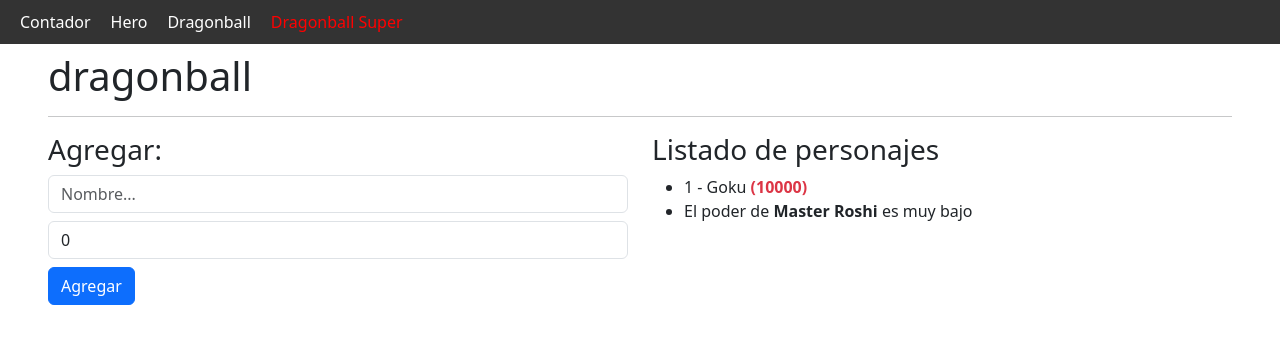
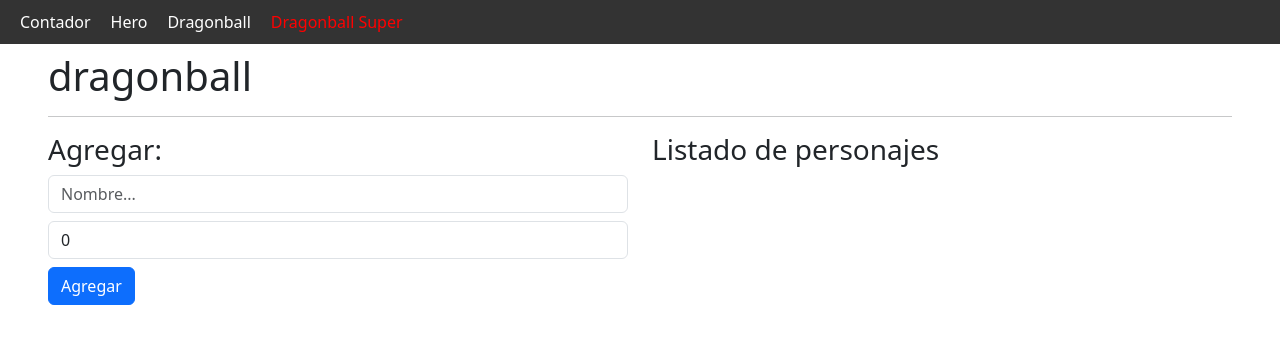
Before and after one commit to linuxcarl/angular-bases, an Angular app: page /dragonball-super in a window 1280 px wide. Shown: the top 344 px of the page. Built offline with nearby package versions, Linux system fonts and the light colour scheme.

Commit message:
feat: add degronball service and save data in localStorage

```diff
--- a/src/app/pages/dragonball-super/dragonball-super.component.html
+++ b/src/app/pages/dragonball-super/dragonball-super.component.html
@@ -4,13 +4,13 @@
 <section class="row">
   <div class="col-12 col-sm-6">
     <dragonball-character-add
-      (newCharacter)="addCharacter($event)"
+      (newCharacter)="dragonballService.addCharacter($event)"
     />
   </div>
   <div class="col-12 col-sm-6">
     <dragonball-character-list
       listName="Listado de personajes"
-      [characters]="characters()"
+      [characters]="dragonballService.characters()"
     />
   </div>
 
--- a/src/app/pages/dragonball-super/dragonball-super.component.ts
+++ b/src/app/pages/dragonball-super/dragonball-super.component.ts
@@ -1,8 +1,7 @@
-import { NgClass } from '@angular/common';
-import { Component, computed, signal } from '@angular/core';
+import { Component, inject} from '@angular/core';
 import { CharacterListComponent } from '../../components/dragonball/character-list/character-list.component';
 import { CharacterAddComponent } from '../../components/dragonball/character-add/character-add.component';
-import { Character } from '../../interfaces/character.interface';
+import { DragonballService } from '../../services/dragonball.service';
 
 @Component({
   selector: 'app-super-dragonball',
@@ -10,19 +9,5 @@
   templateUrl: './dragonball-super.component.html',
 })
 export class DragonballSuperComponent {
-  name= signal<string>('');
-  power = signal<number>(0);
-  characters= signal<Character[]>([
-    {id: 1, name: 'Goku', power: 10000},
-    {id: 2, name: 'Master Roshi', power: 1000},
-  ])
-
-  addCharacter(character: Character){
-    this.characters.update((list) => [...list, character]);
-  }
-
-  resetFields(){
-    this.name.set('');
-    this.power.set(0);
-  }
+  public dragonballService = inject(DragonballService);
 }
--- /dev/null
+++ b/src/app/services/dragonball.service.ts
@@ -0,0 +1,21 @@
+import { effect, Injectable, signal } from "@angular/core";
+import { Character } from "../interfaces/character.interface";
+
+const loadFromLocalStorage = (): Character[] =>{
+  const data= localStorage.getItem('characters')
+  return data ? JSON.parse(data) : []
+}
+@Injectable({providedIn: 'root'})
+export class DragonballService{
+
+ characters= signal<Character[]>(loadFromLocalStorage())
+
+  saceToLocalStorage = effect(()=>{
+    localStorage.setItem('characters', JSON.stringify(this.characters()));
+  })
+
+  addCharacter(character: Character){
+    this.characters.update((list) => [...list, character]);
+  }
+
+}
```
